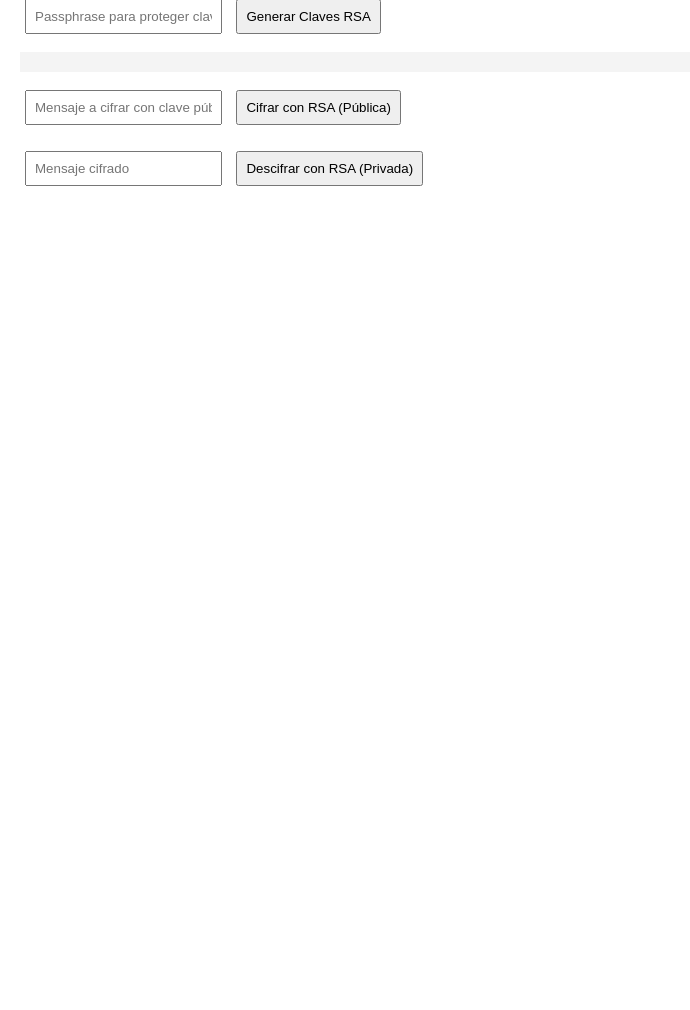
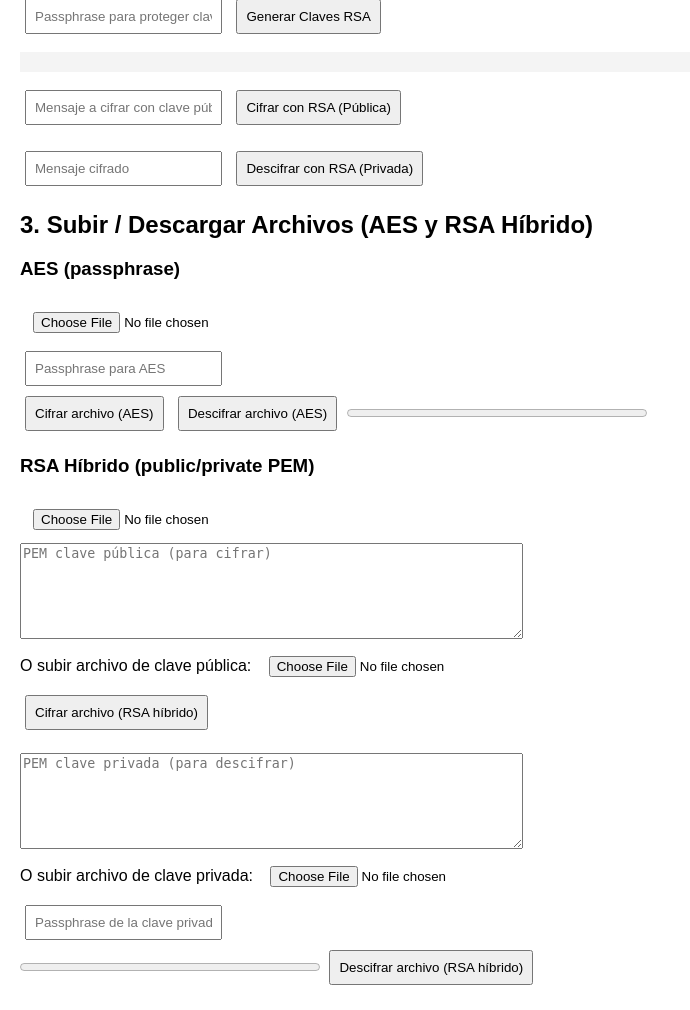
Before and after one commit to andresfalcon20/taller1seguridad, a Flask app: page / in a window 1280 px wide. Shown: the part 308-1318 px from the top of the page, without its empty margins (0-690 px from the left). Before the commit the page ends 494 px from the top, so only its background shows below. Run offline with Flask 3, Linux system fonts and the light colour scheme.

Commit message:
Archivos listos

```diff
--- a/app.py
+++ b/app.py
@@ -4,6 +4,10 @@ from cryptography.hazmat.primitives.kdf.pbkdf2 import PBKDF2HMAC
 from cryptography.hazmat.primitives.ciphers import Cipher, algorithms, modes
 from cryptography.hazmat.primitives.asymmetric import rsa, padding
 from cryptography.hazmat.primitives import serialization
+from cryptography.hazmat.primitives.asymmetric import ed25519
+from cryptography.hazmat.primitives import padding as sym_padding
+from io import BytesIO
+import struct
 import os
 import base64
 
@@ -19,14 +23,20 @@ def derivar_clave_simetrica(passphrase: str, salt: bytes) -> bytes:
     )
     return kdf.derive(passphrase.encode())
 
-def cifrar_aes(mensaje: str, passphrase: str) -> str:
+def cifrar_aes(mensaje, passphrase: str) -> str:
+    # mensaje puede ser str o bytes. Devuelve base64(salt||iv||cifrado)
+    if isinstance(mensaje, str):
+        mensaje_bytes = mensaje.encode()
+    else:
+        mensaje_bytes = mensaje
     salt = os.urandom(16)
     clave = derivar_clave_simetrica(passphrase, salt)
     iv = os.urandom(16)
     cipher = Cipher(algorithms.AES(clave), modes.CBC(iv))
     encryptor = cipher.encryptor()
-    padded_mensaje = mensaje.encode() + b'\0' * (16 - len(mensaje.encode()) % 16)
-    cifrado = encryptor.update(padded_mensaje) + encryptor.finalize()
+    padder = sym_padding.PKCS7(128).padder()
+    padded = padder.update(mensaje_bytes) + padder.finalize()
+    cifrado = encryptor.update(padded) + encryptor.finalize()
     data = salt + iv + cifrado
     return base64.b64encode(data).decode()
 
@@ -39,10 +49,35 @@ def descifrar_aes(cifrado_b64: str, passphrase: str) -> str:
         clave = derivar_clave_simetrica(passphrase, salt)
         cipher = Cipher(algorithms.AES(clave), modes.CBC(iv))
         decryptor = cipher.decryptor()
-        descifrado = decryptor.update(cifrado_real) + decryptor.finalize()
-        return descifrado.rstrip(b'\0').decode()
+        descifrado_padded = decryptor.update(cifrado_real) + decryptor.finalize()
+        unpadder = sym_padding.PKCS7(128).unpadder()
+        descifrado = unpadder.update(descifrado_padded) + unpadder.finalize()
+        return descifrado.decode()
     except Exception as e:
         return f"Error: {str(e)}"
+
+def cifrar_aes_bytes(data_bytes: bytes, passphrase: str) -> bytes:
+    # Retorna bytes: salt||iv||cifrado
+    salt = os.urandom(16)
+    clave = derivar_clave_simetrica(passphrase, salt)
+    iv = os.urandom(16)
+    cipher = Cipher(algorithms.AES(clave), modes.CBC(iv))
+    encryptor = cipher.encryptor()
+    padder = sym_padding.PKCS7(128).padder()
+    padded = padder.update(data_bytes) + padder.finalize()
+    cifrado = encryptor.update(padded) + encryptor.finalize()
+    return salt + iv + cifrado
+
+def descifrar_aes_bytes(enc_data: bytes, passphrase: str) -> bytes:
+    salt = enc_data[:16]
+    iv = enc_data[16:32]
+    cifrado_real = enc_data[32:]
+    clave = derivar_clave_simetrica(passphrase, salt)
+    cipher = Cipher(algorithms.AES(clave), modes.CBC(iv))
+    decryptor = cipher.decryptor()
+    descifrado_padded = decryptor.update(cifrado_real) + decryptor.finalize()
+    unpadder = sym_padding.PKCS7(128).unpadder()
+    return unpadder.update(descifrado_padded) + unpadder.finalize()
 
 # --- CIFRADO ASIMÉTRICO (RSA) ---
 def generar_claves_rsa(passphrase: str):
@@ -62,6 +97,37 @@ def generar_claves_rsa(passphrase: str):
     )
     return private_pem.decode(), public_pem.decode()
 
+# Generación determinista de claves (Ed25519) a partir de una frase
+def derivar_semilla_desde_frase(passphrase: str, salt: bytes, iterations: int = 100000) -> bytes:
+    kdf = PBKDF2HMAC(
+        algorithm=hashes.SHA256(),
+        length=32,  # 32 bytes para semilla Ed25519
+        salt=salt,
+        iterations=iterations,
+    )
+    return kdf.derive(passphrase.encode())
+
+def generar_claves_desde_frase(passphrase: str, salt: bytes = None):
+    # Si no se pasa salt, generar uno aleatorio y devolverlo para reproducibilidad
+    if salt is None:
+        salt = os.urandom(16)
+    seed = derivar_semilla_desde_frase(passphrase, salt)
+    # Crear clave privada Ed25519 a partir de la semilla derivada
+    private_key = ed25519.Ed25519PrivateKey.from_private_bytes(seed)
+    public_key = private_key.public_key()
+
+    # Cifrar la clave privada PEM con la passphrase proporcionada
+    private_pem = private_key.private_bytes(
+        encoding=serialization.Encoding.PEM,
+        format=serialization.PrivateFormat.PKCS8,
+        encryption_algorithm=serialization.BestAvailableEncryption(passphrase.encode())
+    )
+    public_pem = public_key.public_bytes(
+        encoding=serialization.Encoding.PEM,
+        format=serialization.PublicFormat.SubjectPublicKeyInfo
+    )
+    return salt, private_pem.decode(), public_pem.decode()
+
 def cifrar_rsa(mensaje: str, public_key_pem: str) -> str:
     public_key = serialization.load_pem_public_key(public_key_pem.encode())
     cifrado = public_key.encrypt(
@@ -73,6 +139,61 @@ def cifrar_rsa(mensaje: str, public_key_pem: str) -> str:
         )
     )
     return base64.b64encode(cifrado).decode()
+
+# Cifrado híbrido para archivos: AES para datos + RSA para clave
+def cifrar_file_hibrido_rsa(file_bytes: bytes, public_key_pem: str) -> bytes:
+    # Generar clave AES aleatoria
+    aes_key = os.urandom(32)
+    iv = os.urandom(16)
+    cipher = Cipher(algorithms.AES(aes_key), modes.CBC(iv))
+    encryptor = cipher.encryptor()
+    padder = sym_padding.PKCS7(128).padder()
+    padded = padder.update(file_bytes) + padder.finalize()
+    cifrado = encryptor.update(padded) + encryptor.finalize()
+
+    # Cifrar la clave AES con RSA
+    public_key = serialization.load_pem_public_key(public_key_pem.encode())
+    encrypted_key = public_key.encrypt(
+        aes_key,
+        padding.OAEP(
+            mgf=padding.MGF1(algorithm=hashes.SHA256()),
+            algorithm=hashes.SHA256(),
+            label=None
+        )
+    )
+
+    # Empaquetar: 4 bytes len(encrypted_key) || encrypted_key || iv || cifrado
+    packed = struct.pack('>I', len(encrypted_key)) + encrypted_key + iv + cifrado
+    return packed
+
+def descifrar_file_hibrido_rsa(packed_bytes: bytes, private_key_pem: str, passphrase: str) -> bytes:
+    try:
+        # Extraer longitud de la clave RSA cifrada
+        key_len = struct.unpack('>I', packed_bytes[:4])[0]
+        offset = 4
+        encrypted_key = packed_bytes[offset:offset+key_len]
+        offset += key_len
+        iv = packed_bytes[offset:offset+16]
+        offset += 16
+        cifrado = packed_bytes[offset:]
+
+        private_key = serialization.load_pem_private_key(private_key_pem.encode(), password=passphrase.encode())
+        aes_key = private_key.decrypt(
+            encrypted_key,
+            padding.OAEP(
+                mgf=padding.MGF1(algorithm=hashes.SHA256()),
+                algorithm=hashes.SHA256(),
+                label=None
+            )
+        )
+
+        cipher = Cipher(algorithms.AES(aes_key), modes.CBC(iv))
+        decryptor = cipher.decryptor()
+        descifrado_padded = decryptor.update(cifrado) + decryptor.finalize()
+        unpadder = sym_padding.PKCS7(128).unpadder()
+        return unpadder.update(descifrado_padded) + unpadder.finalize()
+    except Exception as e:
+        raise
 
 def descifrar_rsa(cifrado_b64: str, private_key_pem: str, passphrase: str) -> str:
     try:
@@ -124,6 +245,125 @@ def generar_rsa():
     private_pem, public_pem = generar_claves_rsa(passphrase)
     return jsonify({'private_key': private_pem, 'public_key': public_pem})
 
+
+@app.route('/generar_desde_frase', methods=['POST'])
+def generar_desde_frase_route():
+    data = request.json
+    passphrase = data.get('passphrase')
+    if not passphrase:
+        return jsonify({'error': 'Falta el campo "passphrase"'}), 400
+    salt_b64 = data.get('salt')
+    try:
+        if salt_b64:
+            salt = base64.b64decode(salt_b64)
+        else:
+            salt = None
+    except Exception:
+        return jsonify({'error': 'Salt inválido: debe ser base64'}), 400
+
+    salt, private_pem, public_pem = generar_claves_desde_frase(passphrase, salt)
+    return jsonify({'salt': base64.b64encode(salt).decode(), 'private_key': private_pem, 'public_key': public_pem})
+
+
+# Endpoints para subir/descargar archivos cifrados
+@app.route('/upload_cifrar_aes', methods=['POST'])
+def upload_cifrar_aes():
+    # Espera multipart/form-data con 'file' y 'passphrase'
+    if 'file' not in request.files:
+        return jsonify({'error': 'Falta el archivo (field "file")'}), 400
+    file = request.files['file']
+    passphrase = request.form.get('passphrase')
+    if not passphrase:
+        return jsonify({'error': 'Falta el campo "passphrase"'}), 400
+    data = file.read()
+    enc = cifrar_aes_bytes(data, passphrase)
+    # Devolver como attachment para descargar
+    bio = BytesIO(enc)
+    bio.seek(0)
+    filename = file.filename + '.enc'
+    return_bytes = bio.read()
+    return (return_bytes, 200, {
+        'Content-Type': 'application/octet-stream',
+        'Content-Disposition': f'attachment; filename="{filename}"'
+    })
+
+
+@app.route('/upload_descifrar_aes', methods=['POST'])
+def upload_descifrar_aes():
+    if 'file' not in request.files:
+        return jsonify({'error': 'Falta el archivo (field "file")'}), 400
+    file = request.files['file']
+    passphrase = request.form.get('passphrase')
+    if not passphrase:
+        return jsonify({'error': 'Falta el campo "passphrase"'}), 400
+    enc = file.read()
+    try:
+        dec = descifrar_aes_bytes(enc, passphrase)
+    except Exception as e:
+        return jsonify({'error': f'Error descifrando: {str(e)}'}), 400
+    bio = BytesIO(dec)
+    bio.seek(0)
+    # intentar remover sufijo .enc
+    filename = file.filename
+    if filename.endswith('.enc'):
+        filename = filename[:-4]
+    return (bio.read(), 200, {
+        'Content-Type': 'application/octet-stream',
+        'Content-Disposition': f'attachment; filename="{filename}"'
+    })
+
+
+@app.route('/upload_cifrar_rsa', methods=['POST'])
+def upload_cifrar_rsa():
+    # Espera 'file' y 'public_key' (PEM)
+    if 'file' not in request.files:
+        return jsonify({'error': 'Falta el archivo (field "file")'}), 400
+    file = request.files['file']
+    # La clave pública puede venir en form 'public_key' (texto) o como archivo 'public_key_file'
+    public_key = request.form.get('public_key')
+    if not public_key and 'public_key_file' in request.files:
+        public_key = request.files['public_key_file'].read().decode()
+    if not public_key:
+        return jsonify({'error': 'Falta el campo "public_key" (PEM) o archivo "public_key_file"'}), 400
+    data = file.read()
+    packed = cifrar_file_hibrido_rsa(data, public_key)
+    bio = BytesIO(packed)
+    bio.seek(0)
+    filename = file.filename + '.enc'
+    return (bio.read(), 200, {
+        'Content-Type': 'application/octet-stream',
+        'Content-Disposition': f'attachment; filename="{filename}"'
+    })
+
+
+@app.route('/upload_descifrar_rsa', methods=['POST'])
+def upload_descifrar_rsa():
+    # Espera 'file' (el paquete) y 'private_key' y 'passphrase'
+    if 'file' not in request.files:
+        return jsonify({'error': 'Falta el archivo (field "file")'}), 400
+    file = request.files['file']
+    # La clave privada puede venir en form 'private_key' (texto) o como archivo 'private_key_file'
+    private_key = request.form.get('private_key')
+    if not private_key and 'private_key_file' in request.files:
+        private_key = request.files['private_key_file'].read().decode()
+    passphrase = request.form.get('passphrase')
+    if not private_key or passphrase is None:
+        return jsonify({'error': 'Faltan campos "private_key" (o archivo "private_key_file") o "passphrase"'}), 400
+    packed = file.read()
+    try:
+        dec = descifrar_file_hibrido_rsa(packed, private_key, passphrase)
+    except Exception as e:
+        return jsonify({'error': f'Error descifrando: {str(e)}'}), 400
+    bio = BytesIO(dec)
+    bio.seek(0)
+    filename = file.filename
+    if filename.endswith('.enc'):
+        filename = filename[:-4]
+    return (bio.read(), 200, {
+        'Content-Type': 'application/octet-stream',
+        'Content-Disposition': f'attachment; filename="{filename}"'
+    })
+
 @app.route('/cifrar_rsa', methods=['POST'])
 def cifrar_rsa_route():
     data = request.json
--- a/static/script.js
+++ b/static/script.js
@@ -70,3 +70,129 @@ async function descifrarRSA() {
     const data = await response.json();
     document.getElementById('resultado_desc_rsa').textContent = data.descifrado || data.error;
 }
+
+// Helper para descargar blobs
+function downloadBlob(blob, filename) {
+    const url = URL.createObjectURL(blob);
+    const a = document.createElement('a');
+    a.href = url;
+    a.download = filename;
+    document.body.appendChild(a);
+    a.click();
+    a.remove();
+    URL.revokeObjectURL(url);
+}
+
+// --- Upload / File AES ---
+async function uploadCifrarAES() {
+    const input = document.getElementById('file_aes');
+    if (!input.files.length) { alert('Selecciona un archivo.'); return; }
+    const file = input.files[0];
+    const passphrase = document.getElementById('passphrase_file_aes').value || '';
+    const fd = new FormData();
+    fd.append('file', file);
+    fd.append('passphrase', passphrase);
+    sendFormDataWithProgress('/upload_cifrar_aes', fd, 'progress_file_aes', (blob) => {
+        downloadBlob(blob, file.name + '.enc');
+        document.getElementById('file_aes_status').textContent = 'Archivo cifrado descargado.';
+    });
+}
+
+async function uploadDescifrarAES() {
+    const input = document.getElementById('file_aes');
+    if (!input.files.length) { alert('Selecciona un archivo cifrado (.enc).'); return; }
+    const file = input.files[0];
+    const passphrase = document.getElementById('passphrase_file_aes').value || '';
+    const fd = new FormData();
+    fd.append('file', file);
+    fd.append('passphrase', passphrase);
+    sendFormDataWithProgress('/upload_descifrar_aes', fd, 'progress_file_aes', (blob) => {
+        let filename = file.name;
+        if (filename.endsWith('.enc')) filename = filename.slice(0, -4);
+        downloadBlob(blob, filename);
+        document.getElementById('file_aes_status').textContent = 'Archivo descifrado descargado.';
+    });
+}
+
+// --- Upload / File RSA Híbrido ---
+async function uploadCifrarRSA() {
+    const input = document.getElementById('file_rsa');
+    if (!input.files.length) { alert('Selecciona un archivo.'); return; }
+    const file = input.files[0];
+    const pub = document.getElementById('public_key_input').value || '';
+    const pubFileInput = document.getElementById('public_key_file');
+    if (!pub.trim() && (!pubFileInput || !pubFileInput.files.length)) { alert('Pega la clave pública PEM o sube el archivo.'); return; }
+    const fd = new FormData();
+    fd.append('file', file);
+    if (pub.trim()) fd.append('public_key', pub);
+    else fd.append('public_key_file', pubFileInput.files[0]);
+    sendFormDataWithProgress('/upload_cifrar_rsa', fd, 'progress_file_rsa', (blob) => {
+        downloadBlob(blob, file.name + '.enc');
+        document.getElementById('file_rsa_status').textContent = 'Archivo cifrado (RSA híbrido) descargado.';
+    });
+}
+
+async function uploadDescifrarRSA() {
+    const input = document.getElementById('file_rsa');
+    if (!input.files.length) { alert('Selecciona un archivo cifrado (.enc).'); return; }
+    const file = input.files[0];
+    const priv = document.getElementById('private_key_input').value || '';
+    const privFileInput = document.getElementById('private_key_file');
+    const pass = document.getElementById('passphrase_private_rsa').value || '';
+    if (!priv.trim() && (!privFileInput || !privFileInput.files.length)) { alert('Pega la clave privada PEM o sube el archivo.'); return; }
+    const fd = new FormData();
+    fd.append('file', file);
+    if (priv.trim()) fd.append('private_key', priv);
+    else fd.append('private_key_file', privFileInput.files[0]);
+    fd.append('passphrase', pass);
+    sendFormDataWithProgress('/upload_descifrar_rsa', fd, 'progress_file_rsa', (blob) => {
+        let filename = file.name;
+        if (filename.endsWith('.enc')) filename = filename.slice(0, -4);
+        downloadBlob(blob, filename);
+        document.getElementById('file_rsa_status').textContent = 'Archivo descifrado descargado.';
+    });
+}
+
+// Envía FormData con XMLHttpRequest y actualiza progress element id; llama onSuccess(blob) al terminar
+function sendFormDataWithProgress(url, formData, progressElementId, onSuccess) {
+    const progressEl = document.getElementById(progressElementId);
+    progressEl.value = 0;
+    const xhr = new XMLHttpRequest();
+    xhr.open('POST', url);
+    xhr.responseType = 'blob';
+    xhr.upload.onprogress = function(e) {
+        if (e.lengthComputable) {
+            const percent = Math.round((e.loaded / e.total) * 100);
+            progressEl.value = percent;
+        }
+    };
+    xhr.onprogress = function(e) {
+        if (e.lengthComputable) {
+            const percent = Math.round((e.loaded / e.total) * 100);
+            progressEl.value = percent;
+        }
+    };
+    xhr.onload = function() {
+        if (xhr.status === 200) {
+            progressEl.value = 100;
+            onSuccess(xhr.response);
+        } else {
+            try {
+                const reader = new FileReader();
+                reader.onload = function() {
+                    try {
+                        const j = JSON.parse(reader.result);
+                        alert(j.error || 'Error: ' + xhr.status);
+                    } catch(e) {
+                        alert('Error: ' + xhr.status + ' ' + xhr.statusText);
+                    }
+                };
+                reader.readAsText(xhr.response);
+            } catch(e) {
+                alert('Error en la petición: ' + xhr.statusText);
+            }
+        }
+    };
+    xhr.onerror = function() { alert('Error de red durante la transferencia.'); };
+    xhr.send(formData);
+}
--- a/templates/index.html
+++ b/templates/index.html
@@ -31,6 +31,34 @@
     <button onclick="descifrarRSA()">Descifrar con RSA (Privada)</button>
     <p id="resultado_desc_rsa"></p>
 
+    <h2>3. Subir / Descargar Archivos (AES y RSA Híbrido)</h2>
+    <h3>AES (passphrase)</h3>
+    <form id="form_aes" enctype="multipart/form-data" onsubmit="return false;">
+        <input type="file" id="file_aes" name="file"><br>
+        <input type="password" id="passphrase_file_aes" placeholder="Passphrase para AES"><br>
+        <button type="button" onclick="uploadCifrarAES()">Cifrar archivo (AES)</button>
+        <button type="button" onclick="uploadDescifrarAES()">Descifrar archivo (AES)</button>
+        <progress id="progress_file_aes" value="0" max="100" style="width:300px"></progress>
+        <p id="file_aes_status"></p>
+    </form>
+
+    <h3>RSA Híbrido (public/private PEM)</h3>
+    <form id="form_rsa" enctype="multipart/form-data" onsubmit="return false;">
+        <input type="file" id="file_rsa" name="file"><br>
+        <textarea id="public_key_input" placeholder="PEM clave pública (para cifrar)" rows="6" cols="60"></textarea><br>
+        <label>O subir archivo de clave pública:</label>
+        <input type="file" id="public_key_file" accept=".pem"><br>
+        <button type="button" onclick="uploadCifrarRSA()">Cifrar archivo (RSA híbrido)</button>
+        <br><br>
+        <textarea id="private_key_input" placeholder="PEM clave privada (para descifrar)" rows="6" cols="60"></textarea><br>
+        <label>O subir archivo de clave privada:</label>
+        <input type="file" id="private_key_file" accept=".pem"><br>
+        <input type="password" id="passphrase_private_rsa" placeholder="Passphrase de la clave privada"><br>
+        <progress id="progress_file_rsa" value="0" max="100" style="width:300px"></progress>
+        <button type="button" onclick="uploadDescifrarRSA()">Descifrar archivo (RSA híbrido)</button>
+        <p id="file_rsa_status"></p>
+    </form>
+
     <script src="{{ url_for('static', filename='script.js') }}"></script>
 </body>
 </html>
```
